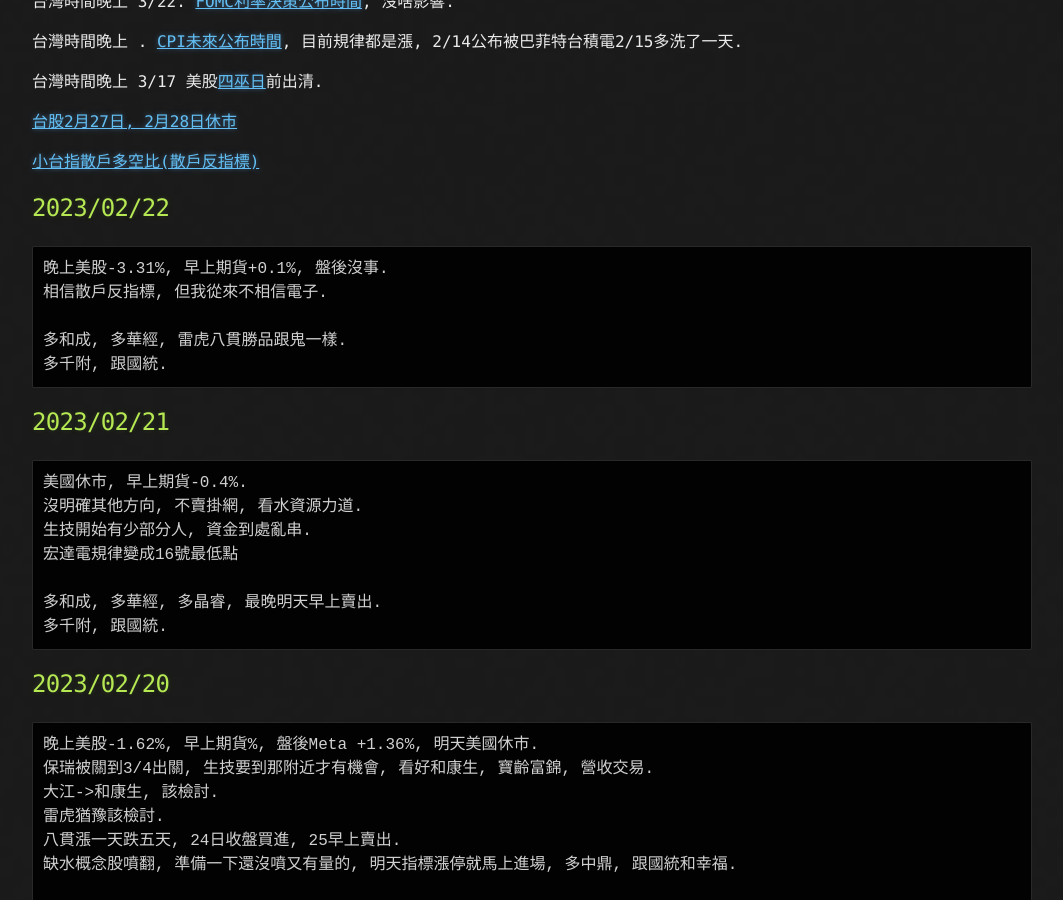
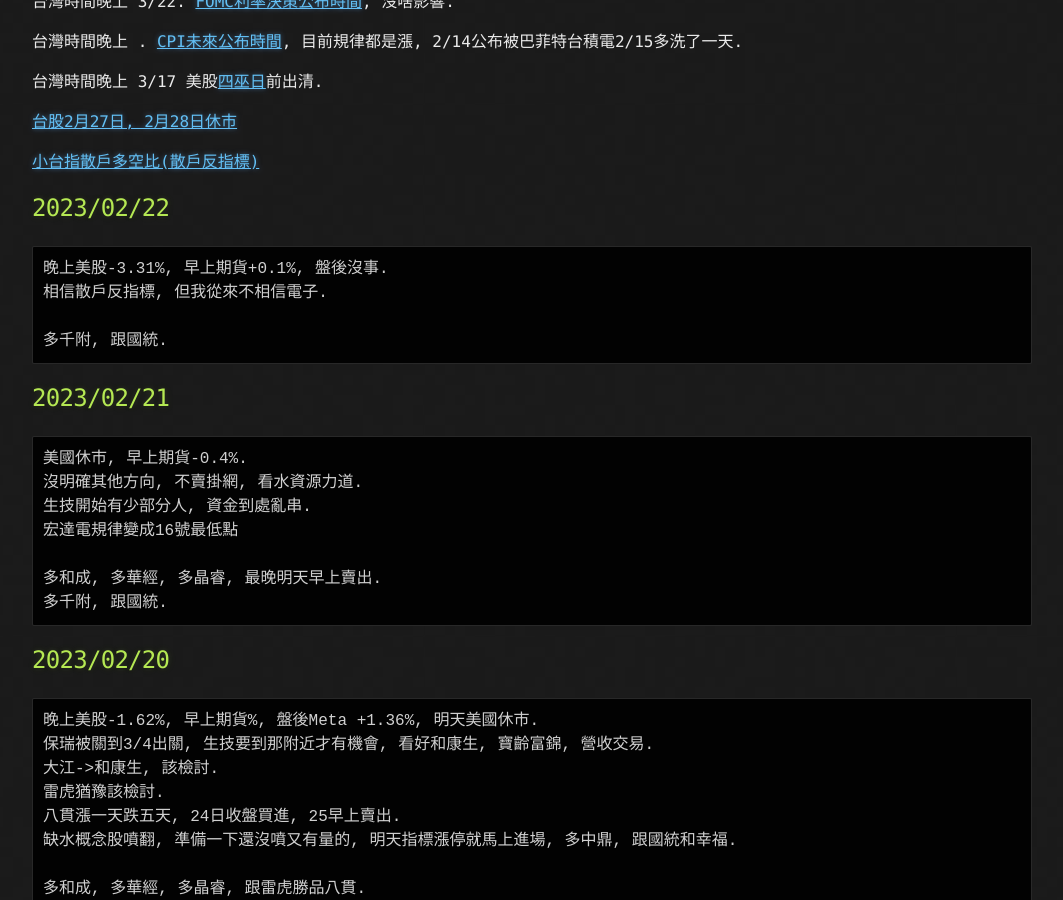
Before and after one commit to lepg5487/Stock_God, a Jekyll site: the page built from index.md, in a window 1280 px wide and 900 px high, scrolled down 428 px. Shown: the whole window, without its empty margins (108-1171 px from the left). Built offline with Jekyll 4.4.1, drawn with Linux system fonts in a browser that asks for light colours; our own code applies the rules of GitHub Pages for plain Markdown files.

Commit message:
Update index.md

````diff
--- a/index.md
+++ b/index.md
@@ -25,7 +25,6 @@ layout: testlayouts
 晚上美股-3.31%, 早上期貨+0.1%, 盤後沒事.
 相信散戶反指標, 但我從來不相信電子.
 
-多和成, 多華經, 雷虎八貫勝品跟鬼一樣.
 多千附, 跟國統.
 ```
 
````
